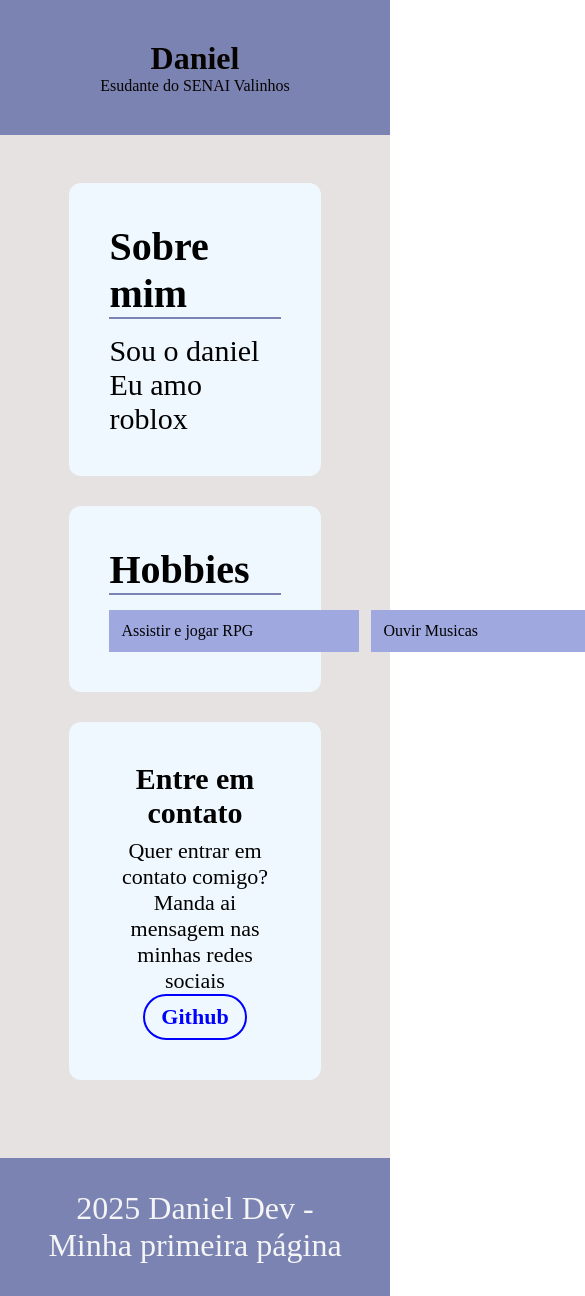
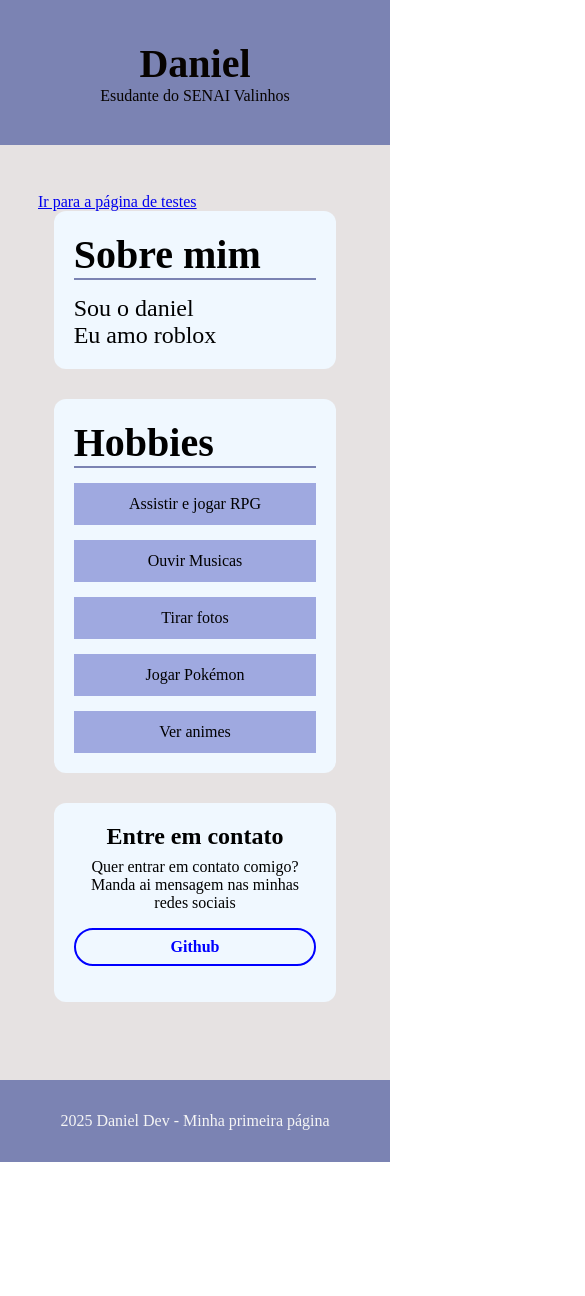
Before and after one commit to daniel-casalli02/Meu-Primero-Site, a plain HTML site: page index.html in a window 390 px wide. Shown: the top 1296 px of the page, 585 px wide, since content can reach past the window. After the commit the page ends 1162 px from the top, so only its background shows below. Drawn offline with Linux system fonts and the light colour scheme; a web font is replaced by a local one.

Commit message:
finalização da sessao de testes

```diff
--- a/assests/styles/index.css
+++ b/assests/styles/index.css
@@ -125,3 +125,62 @@ footer{
 footer p{
     font-size: 2rem;
 }
+
+/* --- Media Query para telas menores que 768px (tablets e celulares) --- */
+@media (max-width: 768px) {
+    /* Ajusta a largura e o padding das seções principais */
+    about-section,
+    Hobbies,
+    contact {
+        width: 90%;
+        padding: 20px;
+    }
+
+    /* Reduz o tamanho das fontes para melhor visualização em dispositivos móveis */
+    h1 {
+        font-size: 2.5rem;
+    }
+
+    header p {
+        font-size: 1rem;
+    }
+
+    #titulo-sobre-mim,
+    #titulo-Hobbies {
+        font-size: 2.5rem;
+    }
+
+    .texto-sobre-mim {
+        font-size: 1.5rem;
+    }
+
+    contact h2 {
+        font-size: 1.5rem;
+    }
+
+    contact p {
+        font-size: 1rem;
+    }
+
+    footer p {
+        font-size: 1rem;
+    }
+
+    /* Muda o layout da lista de hobbies para exibir os itens em coluna */
+    ul {
+        flex-direction: column;
+        gap: 15px;
+    }
+
+    li {
+        min-width: unset;
+        width: 100%;
+        text-align: center;
+    }
+
+    /* Ajusta o link de contato para ocupar a largura total e ser mais fácil de clicar */
+    contact a {
+        display: block;
+        margin: 1rem auto;
+    }
+}
--- a/index.html
+++ b/index.html
@@ -13,6 +13,7 @@
         <p>Esudante do SENAI Valinhos</p>
     </header>
     <main>
+        <a href="pages/testes.html">Ir para a página de testes</a>
         <about-section>
                 <h3 id="titulo-sobre-mim">Sobre mim</h3>
                 <p class="texto-sobre-mim"> Sou o daniel </p>
```
Also changed, not shown: pages/testes.html (added, +22 -0 lines), testes.html (deleted, +0 -11 lines), assests/styles/images/image.png (added).
